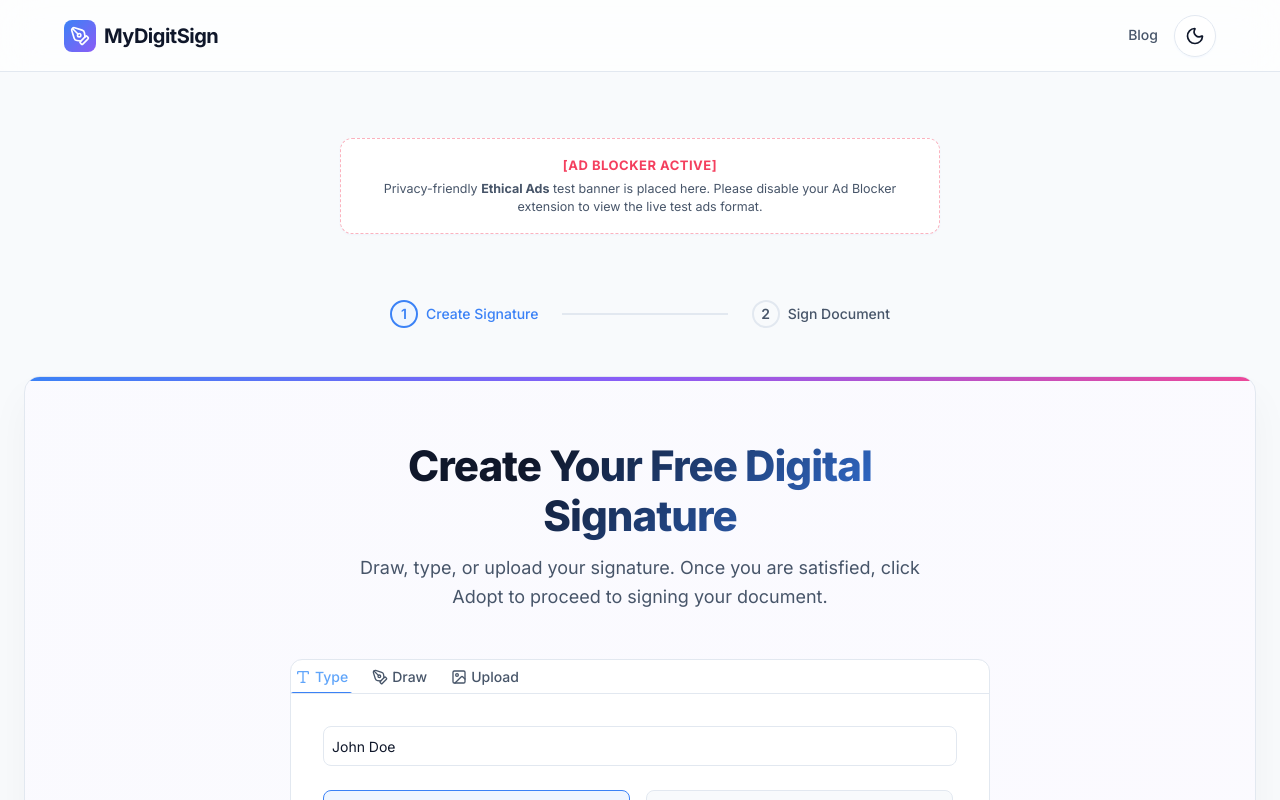
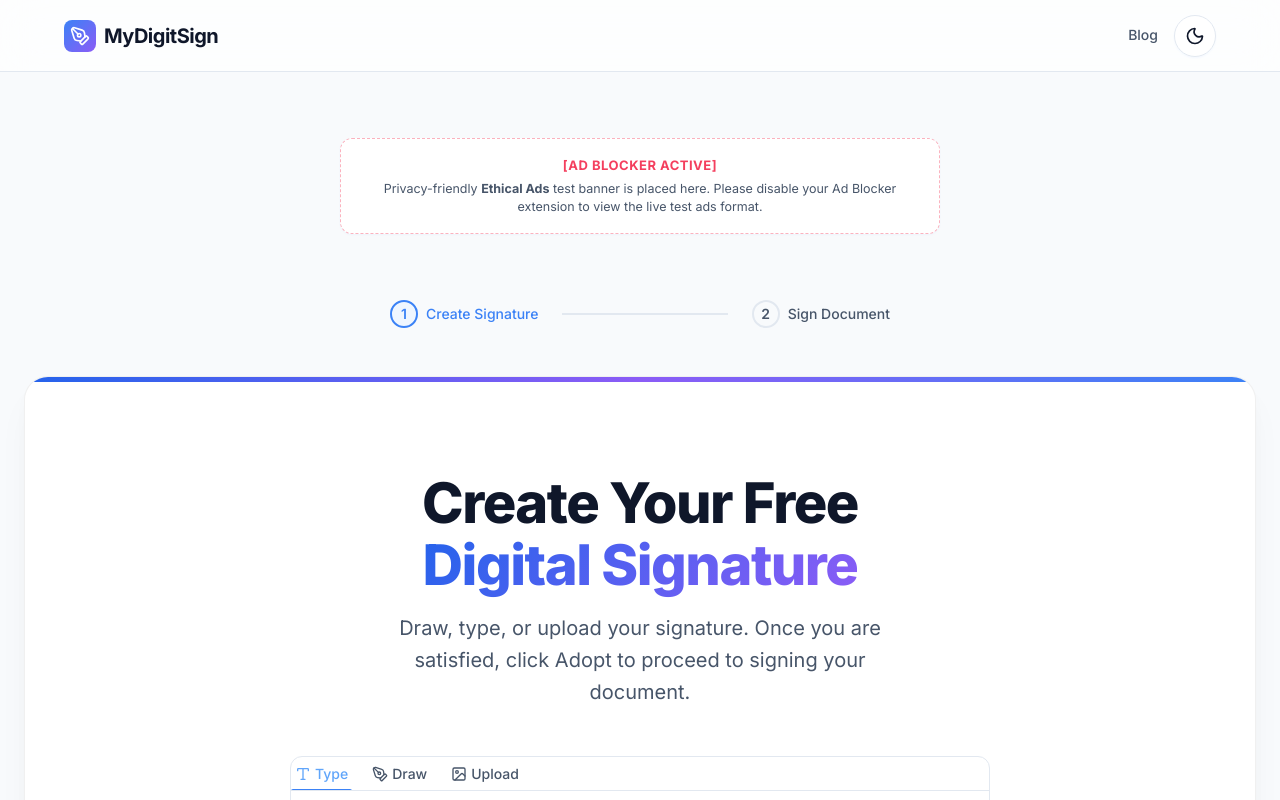
Before and after one commit to sidAli1993/signflow, a Next.js app: page / in a window 1280 px wide. Shown: the top 800 px of the page. Built offline with nearby package versions, Linux system fonts and the light colour scheme.

Commit message:
Enhance UI aesthetics and fix silent deploy failure

```diff
--- a/src/app/page.module.css
+++ b/src/app/page.module.css
@@ -83,15 +83,22 @@
 /* Content Card */
 .contentCard {
   background: var(--color-bg-secondary);
-  background-image: linear-gradient(135deg, rgba(99, 102, 241, 0.03), rgba(139, 92, 246, 0.03));
-  border: 1px solid var(--color-border);
-  border-radius: var(--radius-xl);
-  box-shadow: 0 20px 40px rgba(0, 0, 0, 0.04), 0 1px 3px rgba(0, 0, 0, 0.02);
-  padding: var(--space-3xl);
-  backdrop-filter: blur(20px);
-  -webkit-backdrop-filter: blur(20px);
+  border: 1px solid rgba(0, 0, 0, 0.06);
+  border-radius: 24px;
+  box-shadow: 0 20px 40px -10px rgba(0, 0, 0, 0.05), 0 8px 16px -4px rgba(0, 0, 0, 0.03);
+  padding: var(--space-4xl) var(--space-3xl);
   position: relative;
   overflow: hidden;
+  transition: box-shadow 0.3s ease, transform 0.3s ease;
+}
+
+[data-theme="dark"] .contentCard {
+  border: 1px solid rgba(255, 255, 255, 0.1);
+  box-shadow: 0 20px 40px -10px rgba(0, 0, 0, 0.3), 0 8px 16px -4px rgba(0, 0, 0, 0.2);
+}
+
+.contentCard:hover {
+  box-shadow: 0 30px 60px -15px rgba(0, 0, 0, 0.08), 0 12px 24px -6px rgba(0, 0, 0, 0.04);
 }
 
 .contentCard::before {
@@ -100,8 +107,8 @@
   top: 0;
   left: 0;
   right: 0;
-  height: 4px;
-  background: linear-gradient(90deg, var(--color-primary), #8b5cf6, #ec4899);
+  height: 5px;
+  background: linear-gradient(90deg, #2563EB, #8B5CF6, #3B82F6);
 }
 
 /* Sections */
@@ -127,21 +134,28 @@
 }
 
 .introTitle {
-  font-size: 42px;
+  font-size: 56px;
   font-weight: 800;
-  letter-spacing: -1px;
-  background: linear-gradient(135deg, var(--color-text) 30%, var(--color-primary) 100%);
+  letter-spacing: -1.5px;
+  color: var(--color-text);
+  margin-bottom: var(--space-sm);
+  line-height: 1.1;
+}
+
+.introTitle span {
+  background: linear-gradient(135deg, #2563EB 0%, #8B5CF6 100%);
   -webkit-background-clip: text;
   -webkit-text-fill-color: transparent;
   background-clip: text;
-  margin-bottom: var(--space-xs);
-  line-height: 1.2;
 }
 
 .introDesc {
-  font-size: 18px;
+  font-size: 20px;
   color: var(--color-text-secondary);
   line-height: 1.6;
+  font-weight: 400;
+  max-width: 85%;
+  margin: 0 auto;
 }
 
 .creatorWrapper {
--- a/src/app/page.tsx
+++ b/src/app/page.tsx
@@ -88,7 +88,9 @@ export default function Home() {
       return (
         <div className={styles.creatorSection}>
           <div className={styles.introHeader}>
-            <h1 className={styles.introTitle}>Create Your Free Digital Signature</h1>
+            <h1 className={styles.introTitle}>
+              Create Your Free <span>Digital Signature</span>
+            </h1>
             <p className={styles.introDesc}>
               Draw, type, or upload your signature. Once you are satisfied, click Adopt to proceed to signing your document.
             </p>
```
